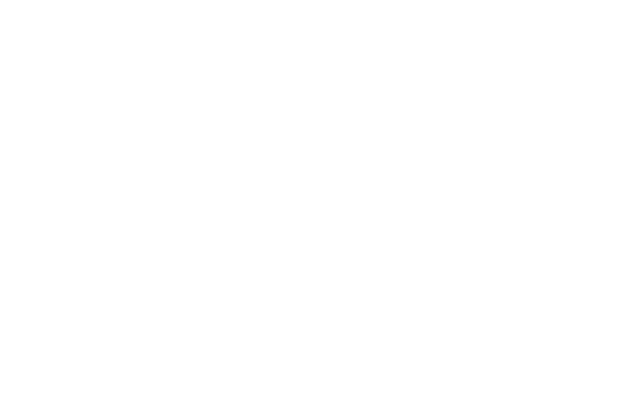
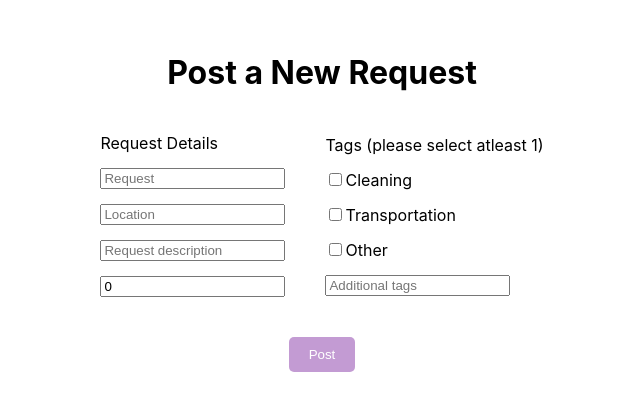
Before and after one commit to 394-w25/DormDash, a React (Vite) app: page /post in a window 1280 px wide. Before the commit this address had no page. Shown: the part 198-608 px from the top of the page, without its empty margins (318-958 px from the left). Built offline with nearby package versions, Linux system fonts and the light colour scheme.

Commit message:
post page set up and basic UI

```diff
--- a/src/components/Dispatcher.jsx
+++ b/src/components/Dispatcher.jsx
@@ -1,11 +1,13 @@
 import { BrowserRouter, Routes, Route } from "react-router-dom"; // Add this line
 import HomePage from "../pages/HomePage"; // Ensure the case matches your file name
+import PostPage from "../pages/PostPage";
 
 const Dispatcher = () => {
     return (
         <BrowserRouter>
             <Routes>
                 <Route path="/" element={<HomePage />} />
+                <Route path="/post" element={<PostPage />} />
             </Routes>
         </BrowserRouter>
     );
--- a/src/pages/HomePage.jsx
+++ b/src/pages/HomePage.jsx
@@ -1,14 +1,29 @@
+import { useNavigate } from 'react-router-dom';
 import { signInWithGoogle, firebaseSignOut, useAuthState } from '../utilities/firebase';
 
 const HomePage = () => {
   const [user] = useAuthState();
+  const navigate = useNavigate();
 
   return (
     <div style={{ display: 'flex', flexDirection: 'column', alignItems: 'center', justifyContent: 'center', height: '100vh' }}>
       <h1>Welcome to DormDash</h1>
       {user ? (
-        <div>
+        <div style={{display: 'flex', flexDirection: 'column', gap: 15}}>
           <p>Welcome, {user.displayName}!</p>
+          <button
+            onClick={() => navigate('/post')}
+            style={{
+              padding: '10px 20px',
+              borderRadius: '5px',
+              backgroundColor: '#C39BD3',
+              color: 'white',
+              border: 'none',
+              cursor: 'pointer',
+            }}
+          >
+            Post New Request
+          </button>
           <button
             onClick={firebaseSignOut}
             style={{
--- /dev/null
+++ b/src/pages/PostPage.jsx
@@ -0,0 +1,89 @@
+import React, {useState} from 'react';
+import { useNavigate } from "react-router-dom";
+
+function PostPage() {
+  const navigate = useNavigate();
+
+  return (
+    <div style={{ display: 'flex', flexDirection: 'column', alignItems: 'center', justifyContent: 'center', height: '100vh' }}>
+      <h1>Post a New Request</h1>
+      <div style={{ display: 'flex', flexDirection: 'row', alignItems: 'center', justifyContent: 'center', margin: 20, marginBottom: 40, gap: 40}}>
+        <div style={{display: 'flex', flexDirection: 'column', alignItems: 'flex-start', justifyContent: 'flex-start', gap: 15}}>
+          Request Details
+          <input
+            type='text'
+            name='Title'
+            id='title'
+            placeholder='Request'
+          />
+          <input
+            type='text'
+            name='Location'
+            id='location'
+            placeholder='Location'
+          />
+          <input
+            type='text'
+            name='Body'
+            id='body'
+            placeholder='Request description'
+          />
+          <input
+            type='number'
+            name='Suggested Compensation'
+            id='compensation'
+            defaultValue={0}
+          />
+        </div>
+        <div style={{ display: 'flex', flexDirection: 'column', alignItems: 'flex-start', justifyContent: 'flex-start', gap: 15}}>
+          Tags (please select atleast 1)
+            <label>
+              <input
+                type="checkbox"
+                // checked={isChecked}
+                // onChange={handleChange}
+              />
+              Cleaning
+            </label>
+            <label>
+              <input
+                type="checkbox"
+                // checked={isChecked}
+                // onChange={handleChange}
+              />
+              Transportation
+            </label>
+            <label>
+              <input
+                type="checkbox"
+                // checked={isChecked}
+                // onChange={handleChange}
+              />
+              Other
+            </label>
+          <input
+            type='text'
+            name='Tags'
+            id='tags'
+            placeholder='Additional tags'
+          />
+        </div>
+      </div>
+      <button
+          onClick={() => navigate('/')}
+          style={{
+            padding: '10px 20px',
+            borderRadius: '5px',
+            backgroundColor: '#C39BD3',
+            color: 'white',
+            border: 'none',
+            cursor: 'pointer',
+          }}
+        >
+          Post
+        </button>
+    </div>
+  )
+}
+
+export default PostPage;
```
